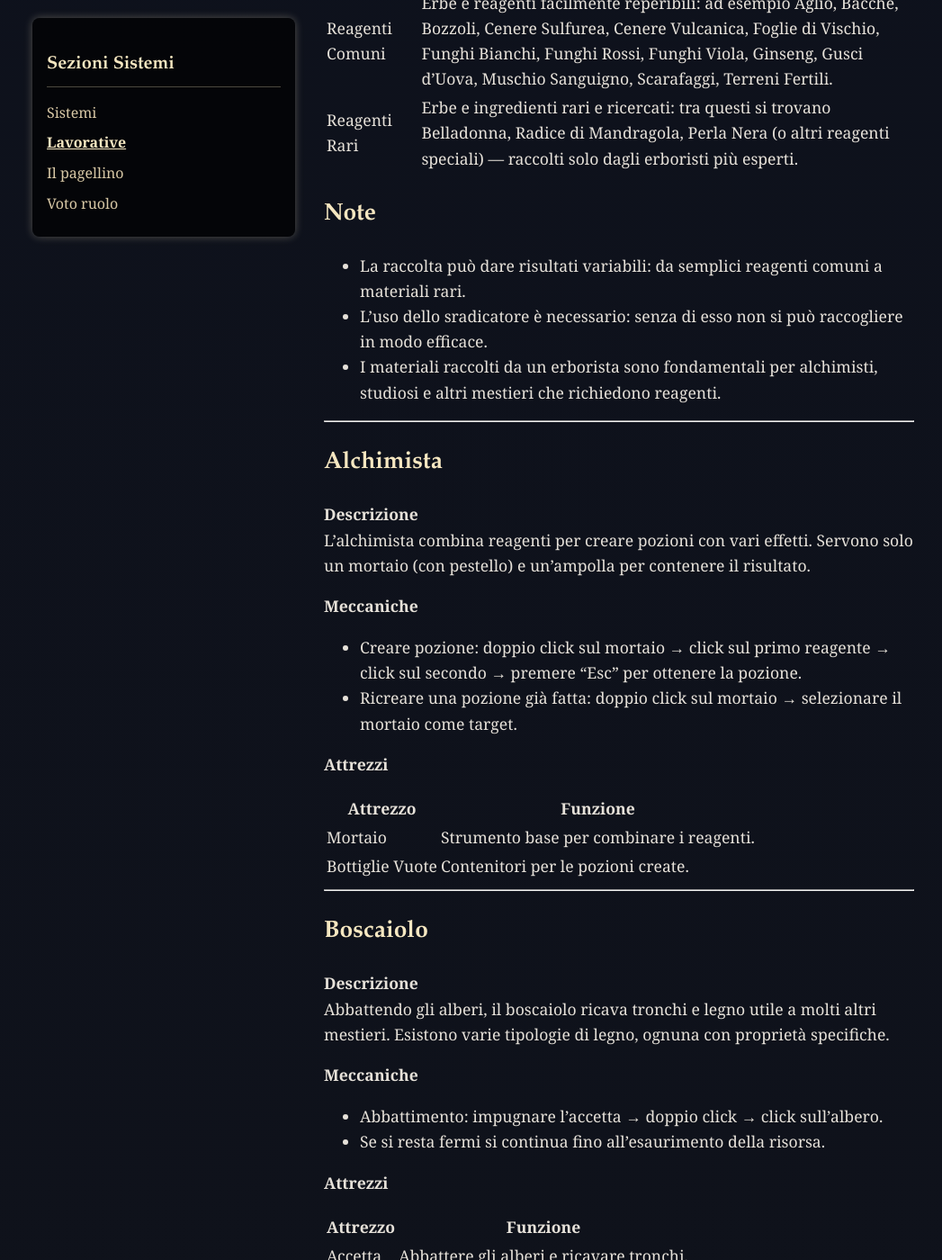
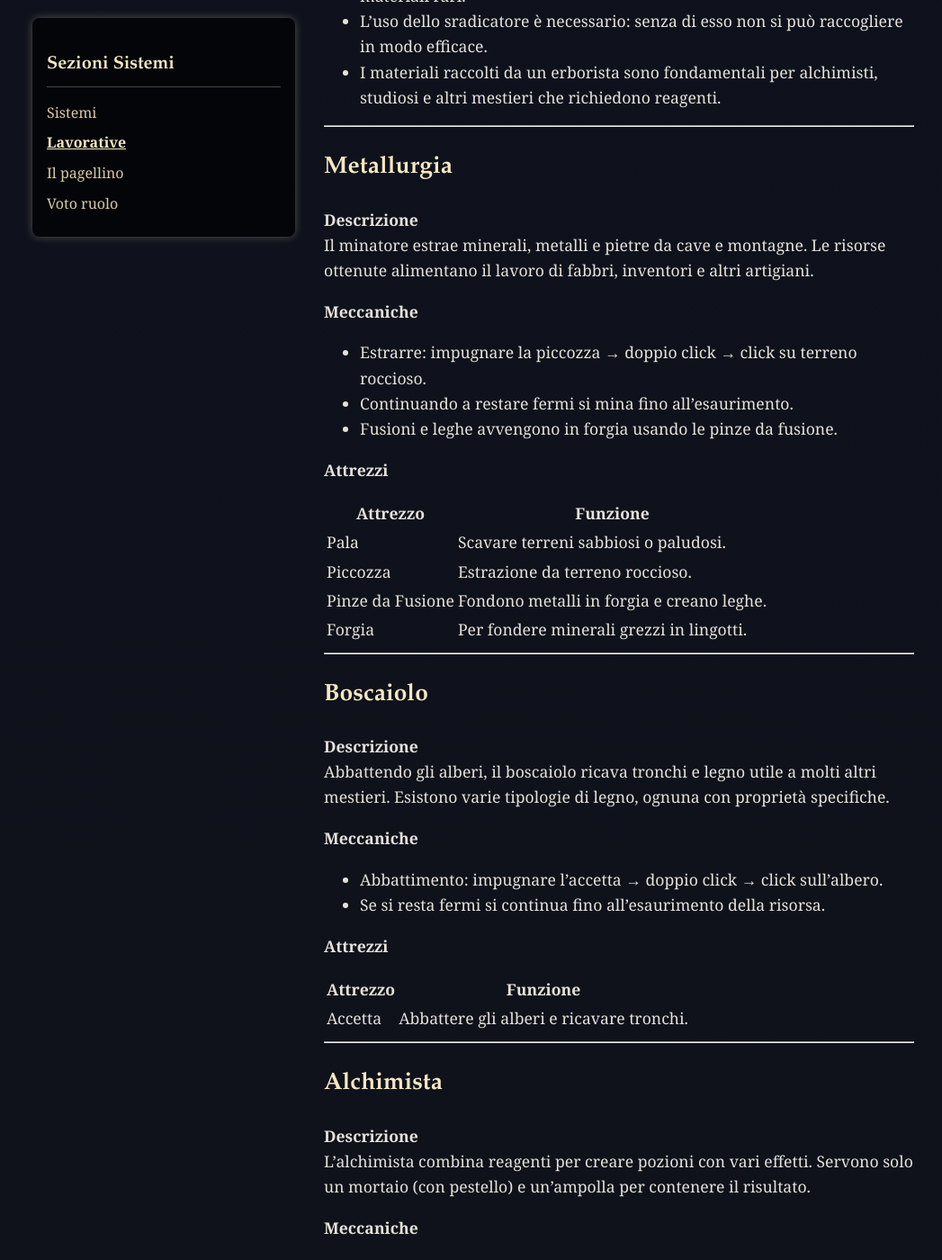
Before and after one commit to whispersoftheswordcoast/whispersoftheswordcoast.github.io, a Jekyll site: the page built from sistemi/Lavorative.md, in a window 1280 px wide and 1400 px high, scrolled down 4518 px. Shown: the whole window at 90% size, without its empty margins (114-1161 px from the left). Built offline with Jekyll 4.4.1, drawn with Linux system fonts in a browser that asks for light colours; some of the changed text lies outside the part shown.

Commit message:
Descrizione delle modifiche fatte

```diff
--- a/sistemi/Lavorative.md
+++ b/sistemi/Lavorative.md
@@ -11,7 +11,8 @@
 ## Agricoltore
 
 **Descrizione**
-L’agricoltore
+L’agricoltore é una figura fondamentale per la produzione di piante, frutti e semi necessari a molti altri mestieri come alchimisti, cuochi e sarti.
+
 
 **Meccaniche**
 - Arare: doppio click sull’aratro → click sul terreno.
@@ -55,7 +56,7 @@
 | Contenitori / Pentole / Padelle / Recipienti | Mescolare, cuocere, conservare gli alimenti          |
 | Tagliere / Coltelli / Strumenti da preparazione | Pulire, tagliare, sminuzzare ingredienti crudi       |
 
-## Materie prime / Ingredienti
+**Materie prime / Ingredienti**
 
 | Categoria                | Esempi / Note                                     |
 |-------------------------|--------------------------------------------------|
@@ -68,13 +69,13 @@
 | Acqua / Liquidi / Bevande | Acqua, brodi, bevande base, liquidi per cottura               |
 | Prodotti conservati / Essiccati / Salati | Carne secca, salumi, pesce secco, frutti secchi, scorte durevoli |
 
-## Possibili Prodotti / Risultati
+**Possibili Prodotti / Risultati**
 - Pasti pronti: carne cotta, zuppe, stufati, pietanze miste — utili per nutrire, rigenerare energia o sopravvivere.
 - Cibo da conservare: carni stagionate, pesce essiccato, conserve, scorte a lunga conservazione.
 - Ingredienti trasformati: farine, impasti, pani, paste, conserve di frutta/verdura, cibi pronti da vendere o scambiare.
 - Piatti elaborati, per vendita o scambio, a seconda delle regole e disponibilità di gioco.
 
-## Note / Considerazioni
+**Note / Considerazioni**
 - La riuscita della cucinatura può dipendere da attrezzi, ingredienti e abilità del cuoco.
 - Alcuni ingredienti possono essere rari o difficili da reperire.
 - Il cibo prodotto può essere utile per il personaggio, per venderlo, barattarlo o usarlo come risorsa in gioco.
@@ -82,22 +83,22 @@
 
 ---
 
-# Erborista
+## Erborista
 
-## Descrizione
+**Descrizione**
 Gli alchimisti hanno sempre bisogno di reagenti per le proprie pozioni, e la maggior parte di questi si possono trovare tra le erbe dei verdi prati di Faerûn: solo un attento erborista sarà in grado di riconoscerli e raccoglierli senza danneggiarli, e solo con lo strumento giusto. Grazie all’apposito sradicatore, l’esperto raccoglitore di erbe può selezionare i reagenti migliori e raccoglierli per uso futuro. Anche se il lavoro è lento e ripetitivo, il rendimento è assicurato.
 
-## Meccaniche / Procedura
+**Meccaniche / Procedura**
 - Equipaggia lo **sradicatore** → due click sullo sradicatore → un click sul terreno verdeggiante.
 - Finché il personaggio resta fermo, continua a cercare fino all’esaurimento della zona. I reagenti raccolti finiscono nello zaino o nella borsa selezionata.
 
-## Attrezzi necessari
+**Attrezzi necessari**
 
 | Attrezzo    | Funzione / Utilizzo |
 |-------------|----------------------|
 | Sradicatore | Usato per cercare e raccogliere erbe/reagenti sul terreno. |
 
-## Materie prime / Reagenti & Risultati possibili
+**Materie prime / Reagenti & Risultati possibili**
 
 | Categoria / Nome | Note / Descrizione |
 |------------------|--------------------|
@@ -107,10 +108,48 @@
 | Reagenti Comuni  | Erbe e reagenti facilmente reperibili: ad esempio Aglio, Bacche, Bozzoli, Cenere Sulfurea, Cenere Vulcanica, Foglie di Vischio, Funghi Bianchi, Funghi Rossi, Funghi Viola, Ginseng, Gusci d'Uova, Muschio Sanguigno, Scarafaggi, Terreni Fertili. |
 | Reagenti Rari    | Erbe e ingredienti rari e ricercati: tra questi si trovano Belladonna, Radice di Mandragola, Perla Nera (o altri reagenti speciali) — raccolti solo dagli erboristi più esperti. |
 
-## Note
+**Note**
 - La raccolta può dare risultati variabili: da semplici reagenti comuni a materiali rari.
 - L’uso dello sradicatore è necessario: senza di esso non si può raccogliere in modo efficace.
 - I materiali raccolti da un erborista sono fondamentali per alchimisti, studiosi e altri mestieri che richiedono reagenti.
+
+---
+
+## Metallurgia
+
+**Descrizione**
+Il minatore estrae minerali, metalli e pietre da cave e montagne. Le risorse ottenute alimentano il lavoro di fabbri, inventori e altri artigiani.
+
+**Meccaniche**
+- Estrarre: impugnare la piccozza → doppio click → click su terreno roccioso.
+- Continuando a restare fermi si mina fino all’esaurimento.
+- Fusioni e leghe avvengono in forgia usando le pinze da fusione.
+
+**Attrezzi**
+
+| Attrezzo | Funzione |
+|----------|----------|
+| Pala | Scavare terreni sabbiosi o paludosi. |
+| Piccozza | Estrazione da terreno roccioso. |
+| Pinze da Fusione | Fondono metalli in forgia e creano leghe. |
+| Forgia | Per fondere minerali grezzi in lingotti. |
+
+---
+
+## Boscaiolo
+
+**Descrizione**
+Abbattendo gli alberi, il boscaiolo ricava tronchi e legno utile a molti altri mestieri. Esistono varie tipologie di legno, ognuna con proprietà specifiche.
+
+**Meccaniche**
+- Abbattimento: impugnare l’accetta → doppio click → click sull’albero.
+- Se si resta fermi si continua fino all’esaurimento della risorsa.
+
+**Attrezzi**
+
+| Attrezzo | Funzione |
+|----------|----------|
+| Accetta | Abbattere gli alberi e ricavare tronchi. |
 
 ---
 
```
Also changed, not shown: other parts of sistemi/Lavorative.md (+4 -42 lines).
